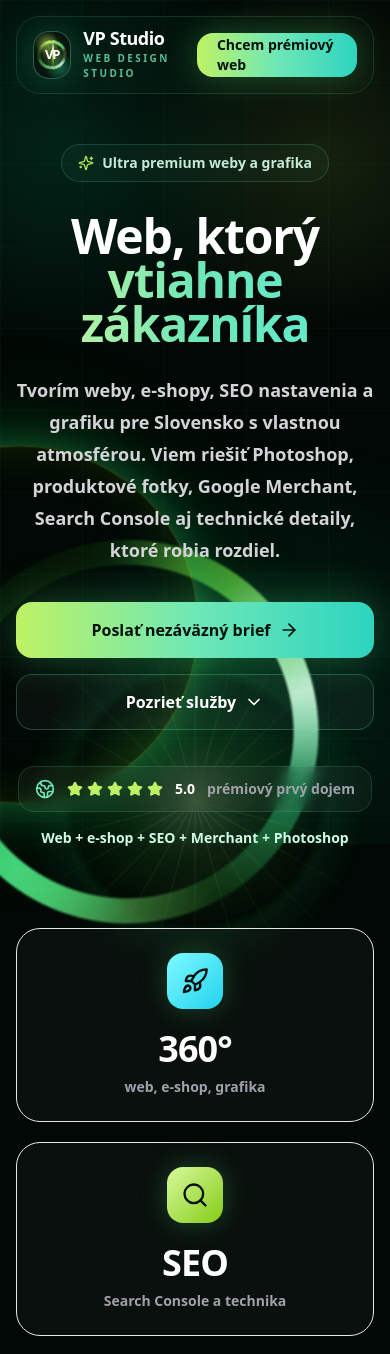
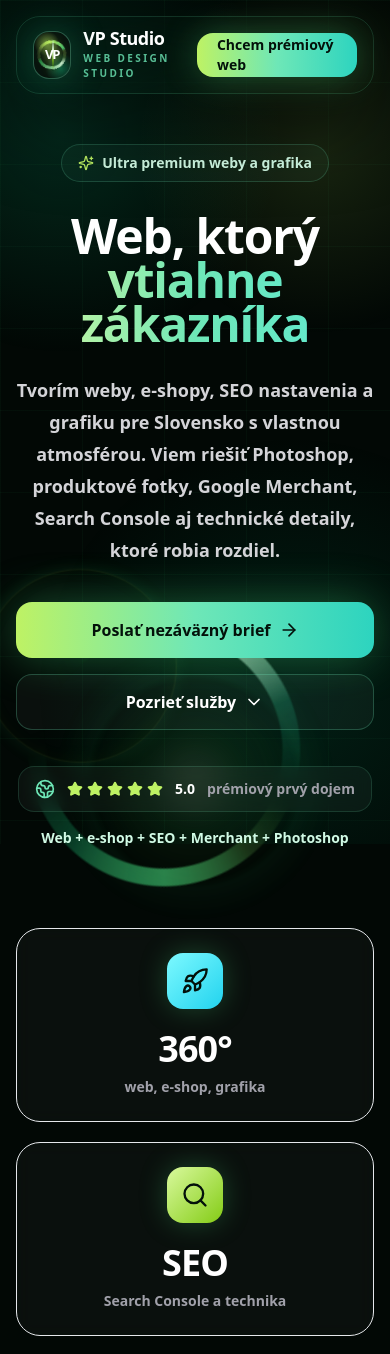
Before and after one commit to Toffife2000/vpstudio-web, a Next.js app: page / in a window 390 px wide. Shown: the top 1354 px of the page. Built offline with nearby package versions, Linux system fonts and the light colour scheme.

Commit message:
Stabilize mobile neon effects

```diff
--- a/app/globals.css
+++ b/app/globals.css
@@ -454,12 +454,50 @@ a {
 
 @media (max-width: 640px) {
   .emerald-portal {
-    top: 43%;
-    width: 145vw;
+    top: 42%;
+    width: 118vw;
+    opacity: 0.58;
   }
 
   .portal-ray {
-    height: 1px;
+    display: none;
+  }
+
+  .emerald-portal::before {
+    inset: 16%;
+    animation-duration: 34s;
+    filter:
+      drop-shadow(0 0 12px rgba(74, 222, 128, 0.5))
+      drop-shadow(0 0 34px rgba(34, 197, 94, 0.28));
+  }
+
+  .emerald-portal::after {
+    inset: 25%;
+    animation-duration: 7s;
+    box-shadow:
+      0 0 24px rgba(74, 222, 128, 0.35),
+      inset 0 0 28px rgba(132, 204, 22, 0.14);
+  }
+
+  .portal-core,
+  .portal-aura {
+    filter: blur(7px);
+  }
+
+  .neon-card:hover,
+  .neon-action:hover,
+  .neon-soft-action:hover {
+    transform: none;
+  }
+}
+
+@media (prefers-reduced-motion: reduce) {
+  *,
+  *::before,
+  *::after {
+    animation-duration: 0.001ms !important;
+    animation-iteration-count: 1 !important;
+    scroll-behavior: auto !important;
   }
 }
 
--- a/app/neon-hover.tsx
+++ b/app/neon-hover.tsx
@@ -4,6 +4,10 @@ import { useEffect } from "react";
 
 export function NeonHover() {
   useEffect(() => {
+    if (window.matchMedia("(hover: none)").matches) {
+      return;
+    }
+
     const cards = Array.from(document.querySelectorAll<HTMLElement>(".neon-card"));
 
     const cleanups = cards.map((card) => {
```
